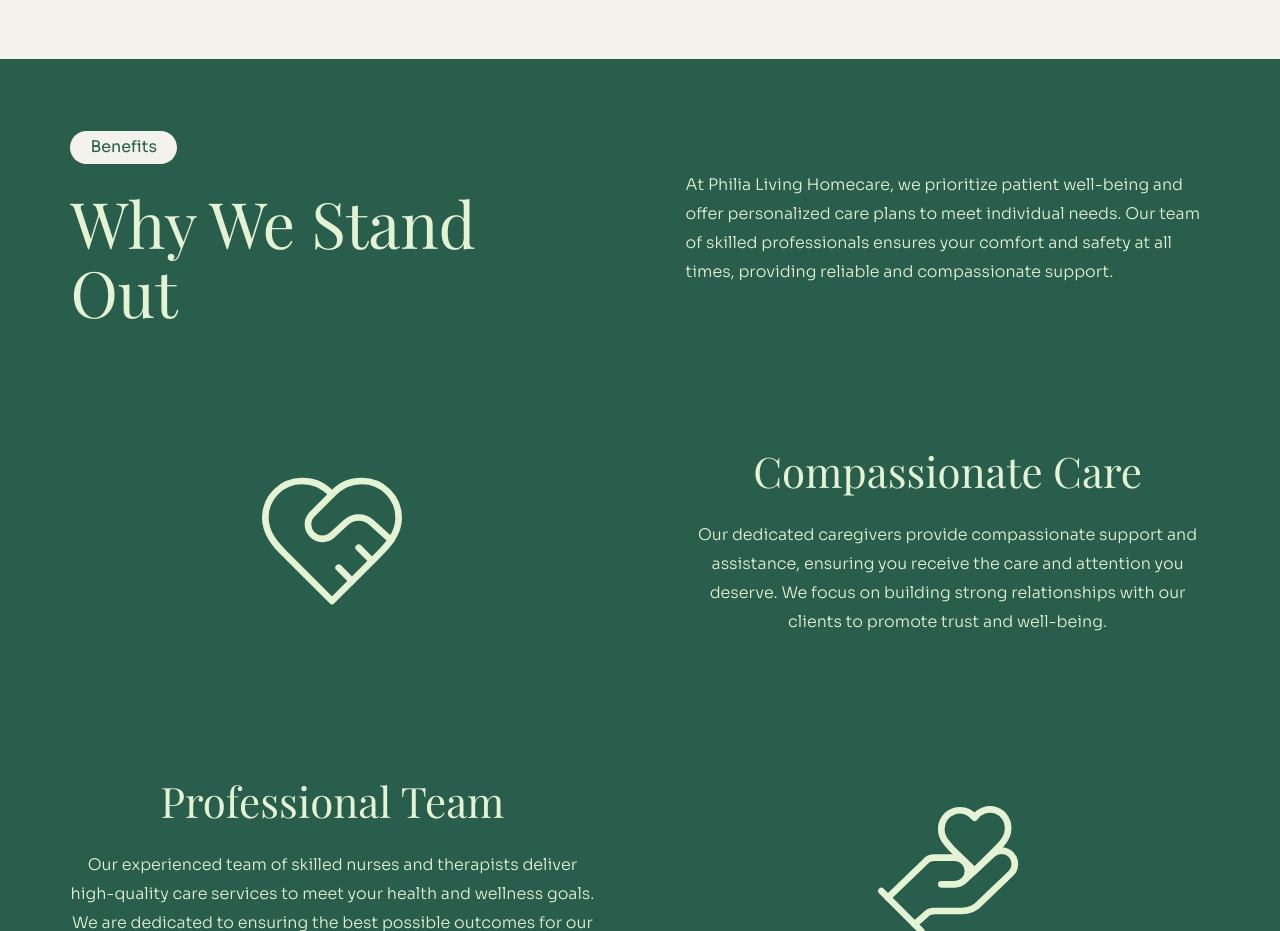
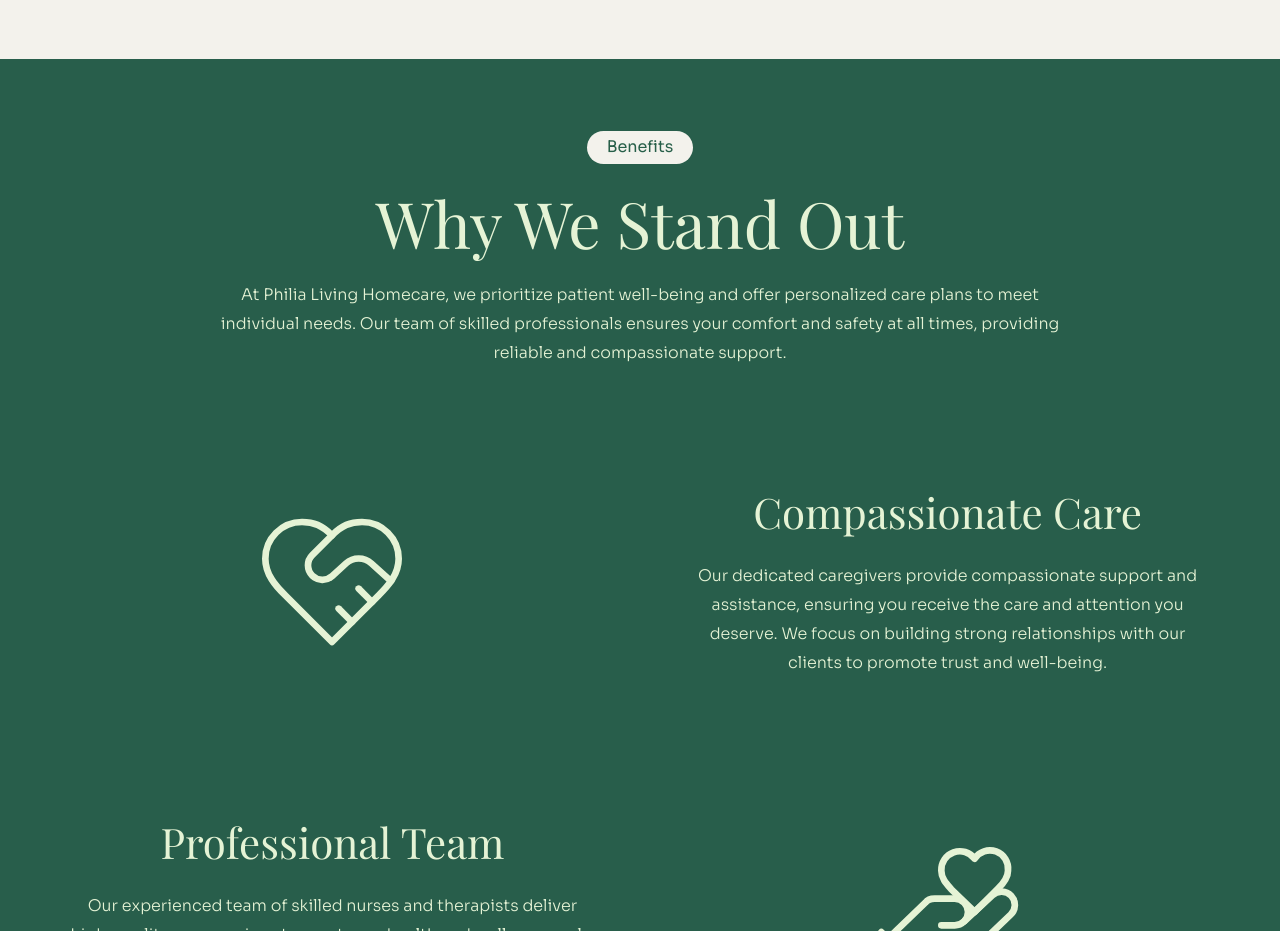
Before and after one commit to sharonodima/philia-living-nc, a Next.js app: page / in a window 1280 px wide. Shown: the part 1960-2891 px from the top of the page. Built offline with nearby package versions, Linux system fonts and the light colour scheme.

Commit message:
Center benefits introduction beneath its heading

```diff
--- a/app/globals.css
+++ b/app/globals.css
@@ -29,7 +29,7 @@
 .wix-services-grid h3::before { content: ''; width: 13px; height: 13px; border-radius: 50%; background: #275f49; position: absolute; left: 0; top: 17px; }
 .wix-services-grid p { padding-left: 24px; }
 .wix-benefits { padding-top: 72px; padding-bottom: 70px; }
-.wix-benefits-intro { display: grid; grid-template-columns: 1fr 1fr; gap: 8%; align-items: center; margin-bottom: 50px; }
+.wix-benefits-intro { display: grid; grid-template-columns: 1fr; gap: 24px; max-width: 850px; margin: 0 auto 50px; text-align: center; }
 .wix-benefits-intro h2 { margin-top: 24px; }
 .wix-benefit-row { display: grid; grid-template-columns: 1fr 1fr; gap: 8%; align-items: center; min-height: 330px; text-align: center; }
 .wix-benefit-row:nth-child(odd) .wix-benefit-art { order: 2; }
```
